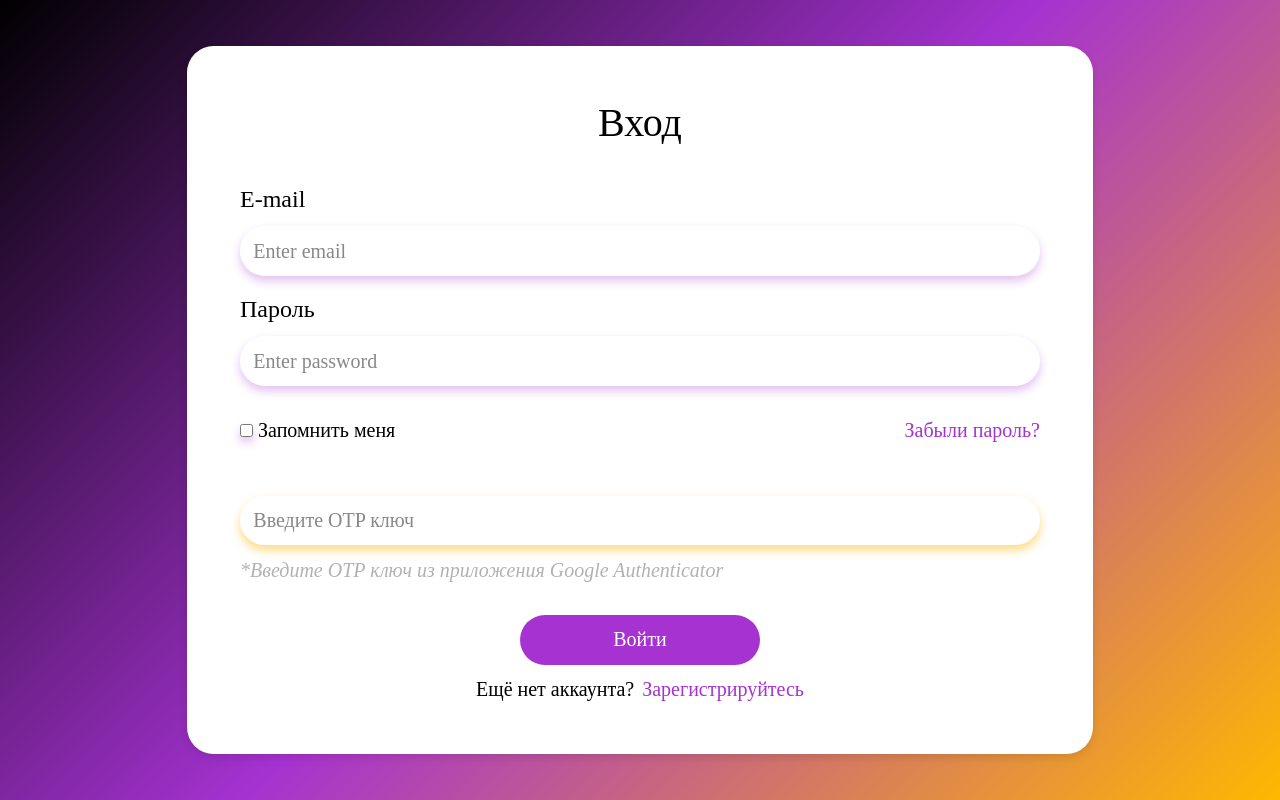
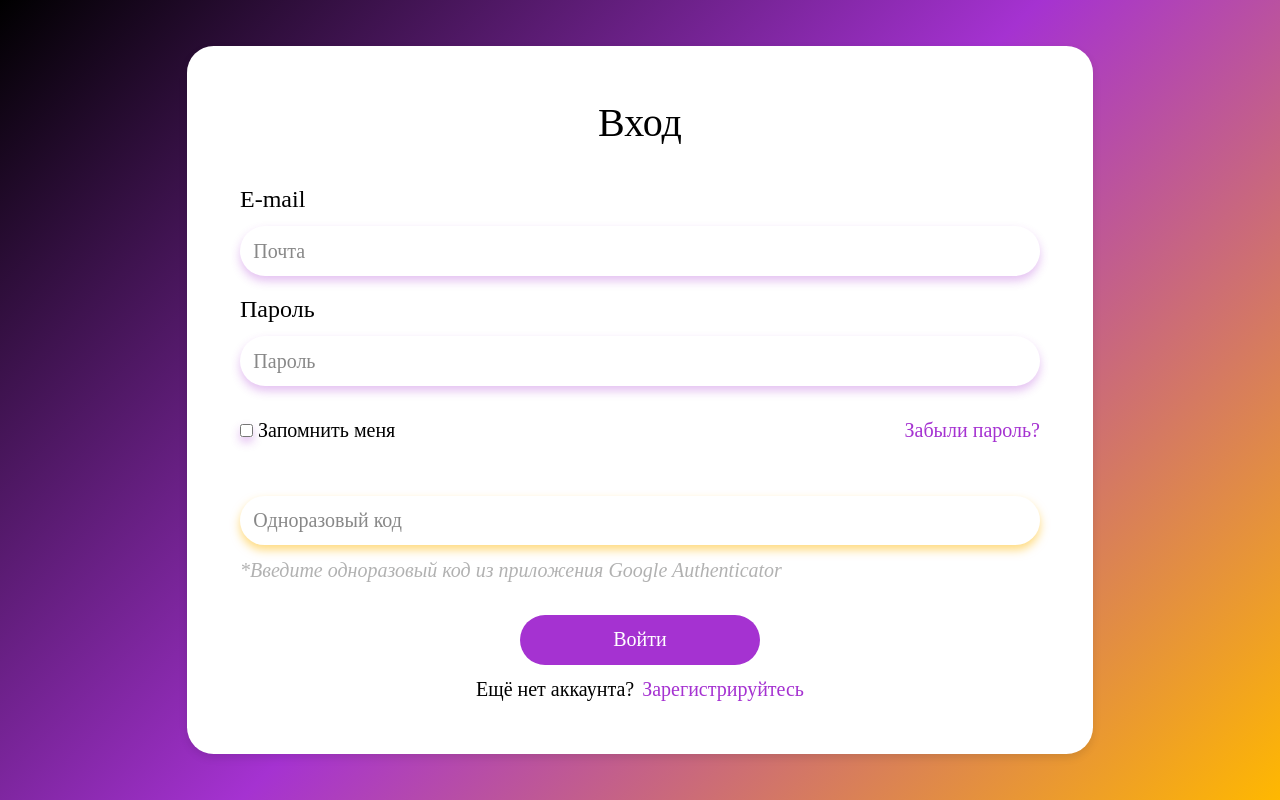
Before and after one commit to ultramegapig/pulse-project, a React (Create React App) app in the folder front/: page /login in a window 1280 px wide. Built offline with nearby package versions, Linux system fonts and the light colour scheme; a web font is replaced by a local one.

Commit message:
localization on login page

```diff
--- a/front/src/components/Login.tsx
+++ b/front/src/components/Login.tsx
@@ -18,21 +18,20 @@ const Login: React.FC = () => {
       const response = await axios.post<{ access_token: string }>('http://localhost:5000/api/user/login', {
         email,
         password,
-        otp, // Include OTP field in the request body
+        otp,
       });
 
       const { access_token } = response.data;
 
       localStorage.setItem('accessToken', access_token);
-      // Assuming your AuthContext provides a function setAuthenticated() to update the authentication state
       setAuthState({
         isAuthenticated: true,
         token: access_token,
-        user: null, // Update this value as needed based on your AuthContext
+        user: null,
       });
       setMessage('Login successful!');
     } catch (error: any) {
-      const errorMsg = error.response?.data?.message || 'Login failed. Please check your credentials and try again.';
+      const errorMsg = error.response?.data?.message || 'Неправильный логин и/или пароль.';
       setMessage(errorMsg);
     }
   };
@@ -49,7 +48,7 @@ const Login: React.FC = () => {
               id="email"
               value={email}
               onChange={(e) => setEmail(e.target.value)}
-              placeholder="Enter email"
+              placeholder="Почта"
               required
             />
           </div>
@@ -60,7 +59,7 @@ const Login: React.FC = () => {
               id="password"
               value={password}
               onChange={(e) => setPassword(e.target.value)}
-              placeholder="Enter password"
+              placeholder="Пароль"
               required
             />
           </div>
@@ -82,18 +81,18 @@ const Login: React.FC = () => {
               id="otp"
               value={otp}
               onChange={(e) => setOtp(e.target.value)}
-              placeholder="Введите OTP ключ"
+              placeholder="Одноразовый код"
               required
             />
-            <p>*Введите OTP ключ из приложения Google Authenticator</p>
+            <p>*Введите одноразовый код из приложения Google Authenticator</p>
           </div>
+          {message && <p>{message}</p>}
           <button type="submit">Войти</button>
         </form>
         <div className='form-registration'>
           <p>Ещё нет аккаунта?</p>
           <Link to="/register" className="register-link">Зарегистрируйтесь</Link>
         </div>
-        {message && <p>{message}</p>}
       </div>
     </div>
   );
```
Also changed, not shown: 1 other file (tests, documents, lock files or other folders).
